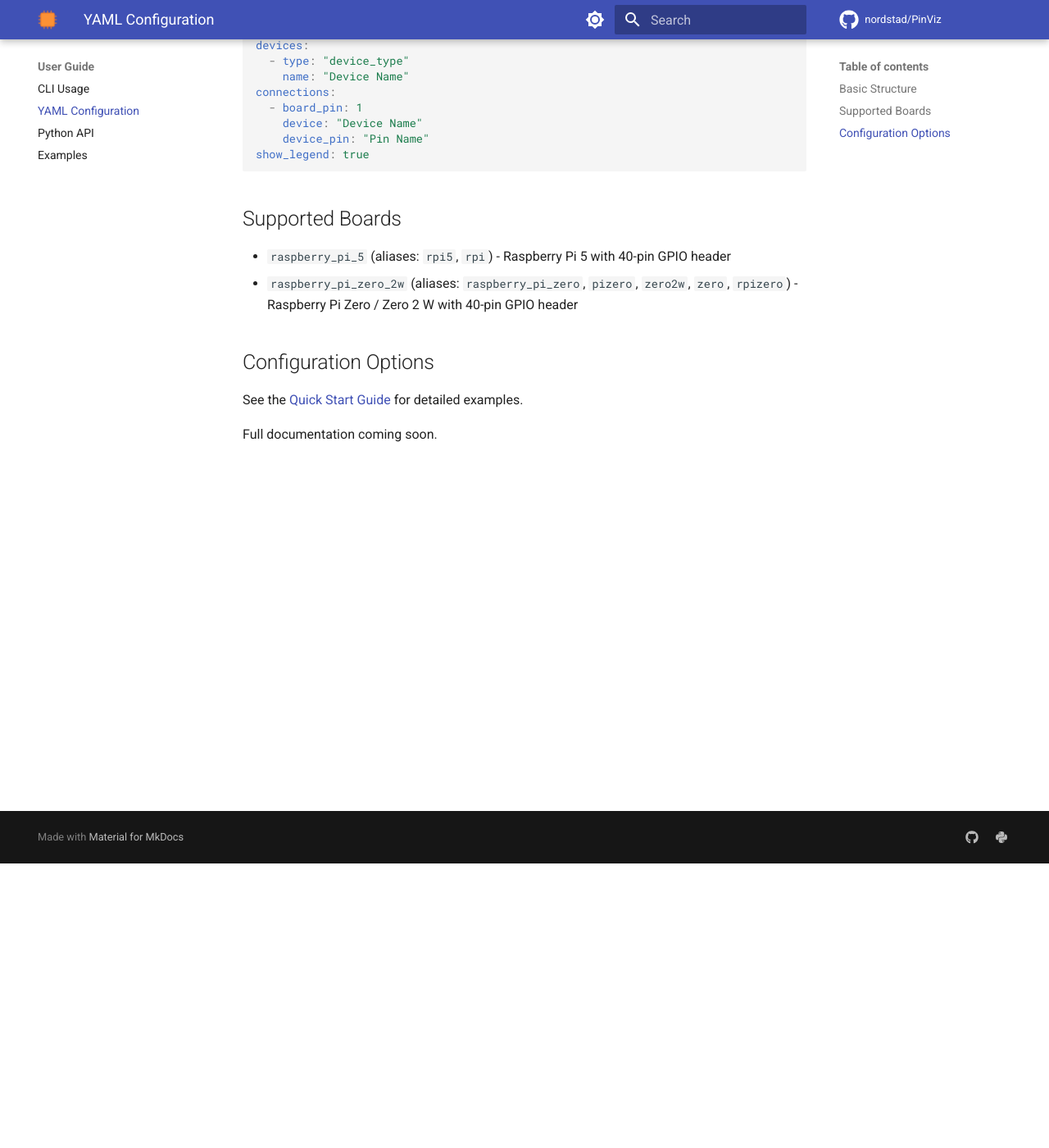
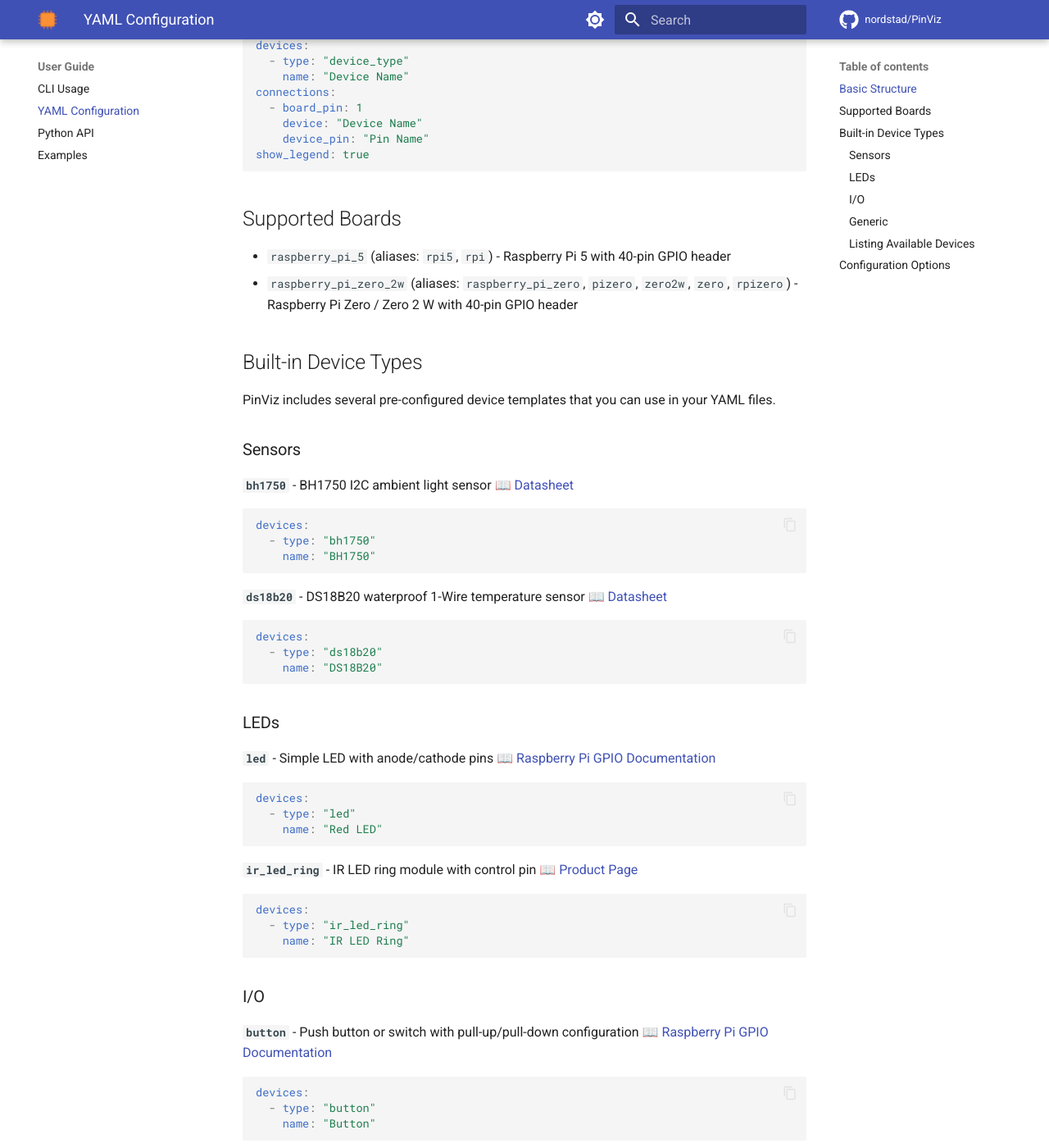
Before and after one commit to nordstad/PinViz, an MkDocs documentation site: the page built from docs/guide/yaml-config.md, in a window 1280 px wide and 1400 px high, scrolled down 347 px. Shown: the whole window at 82% size. Built offline with MkDocs 1.6.1 and Material for MkDocs 9.7.7, drawn with Linux system fonts in a browser that asks for light colours; comment, search, counter and statistics services are not loaded; some of the changed text lies outside the part shown.

Commit message:
Add documentation links to all built-in device types (#27)
* Add documentation links to all built-in device types

Added URL field to device registry and documentation links for all built-in
devices. Users can now easily access datasheets, product pages, and protocol
documentation directly from CLI output and documentation.

Changes:
- Added `url` field to DeviceTemplate dataclass
- Added documentation URLs to all device registrations:
  - BH1750: Mouser datasheet
  - DS18B20: Analog Devices datasheet
  - IR LED Ring: Electrokit product page
  - LED/Button: Raspberry Pi GPIO docs
  - I2C/SPI: Raspberry Pi protocol docs
- Updated CLI `list` command to display URLs with book emoji
- Enhanced README.md with categorized device links
- Expanded docs/guide/yaml-config.md with device documentation section
- Added 6 comprehensive tests for URL functionality

All 331 tests passing.

🤖 Generated with [Claude Code](https://claude.com/claude-code)

Co-Authored-By: Claude <noreply@anthropic.com>

* Fix ruff linting error: break long line in test

Breaking line 309 in test_registry_all_devices_have_urls() to comply with
100 character line length limit.

🤖 Generated with [Claude Code](https://claude.com/claude-code)

Co-Authored-By: Claude <noreply@anthropic.com>

* Fix CodeQL security alerts: use proper URL parsing

Fixed 5 high-severity security vulnerabilities detected by CodeQL:
- 'Incomplete URL substring sanitization'

Changed URL validation in tests from unsafe substring checks to proper
URL parsing using urllib.parse.urlparse(). Now validates the actual
hostname (netloc) instead of checking if domain appears anywhere in URL.

This prevents false positives from URLs like:
- https://evil.com/mouser.com (would pass old check)
- https://mouser.com.evil.com (would pass old check)

Security improvements:
- Added urllib.parse import
- Use urlparse() to extract hostname
- Validate parsed.netloc matches expected domain
- Maintains path validation where appropriate

All 331 tests passing.

🤖 Generated with [Claude Code](https://claude.com/claude-code)

Co-Authored-By: Claude <noreply@anthropic.com>

---------

Co-authored-by: Claude <noreply@anthropic.com>

````diff
--- a/docs/guide/yaml-config.md
+++ b/docs/guide/yaml-config.md
@@ -22,6 +22,89 @@ show_legend: true
 - `raspberry_pi_5` (aliases: `rpi5`, `rpi`) - Raspberry Pi 5 with 40-pin GPIO header
 - `raspberry_pi_zero_2w` (aliases: `raspberry_pi_zero`, `pizero`, `zero2w`, `zero`, `rpizero`) - Raspberry Pi Zero / Zero 2 W with 40-pin GPIO header
 
+## Built-in Device Types
+
+PinViz includes several pre-configured device templates that you can use in your YAML files.
+
+### Sensors
+
+**`bh1750`** - BH1750 I2C ambient light sensor
+📖 [Datasheet](https://www.mouser.com/datasheet/2/348/bh1750fvi-e-186247.pdf)
+
+```yaml
+devices:
+  - type: "bh1750"
+    name: "BH1750"
+```
+
+**`ds18b20`** - DS18B20 waterproof 1-Wire temperature sensor
+📖 [Datasheet](https://www.analog.com/media/en/technical-documentation/data-sheets/DS18B20.pdf)
+
+```yaml
+devices:
+  - type: "ds18b20"
+    name: "DS18B20"
+```
+
+### LEDs
+
+**`led`** - Simple LED with anode/cathode pins
+📖 [Raspberry Pi GPIO Documentation](https://www.raspberrypi.com/documentation/computers/raspberry-pi.html#gpio-and-the-40-pin-header)
+
+```yaml
+devices:
+  - type: "led"
+    name: "Red LED"
+```
+
+**`ir_led_ring`** - IR LED ring module with control pin
+📖 [Product Page](https://www.electrokit.com/led-ring-for-raspberry-pi-kamera-ir-leds)
+
+```yaml
+devices:
+  - type: "ir_led_ring"
+    name: "IR LED Ring"
+```
+
+### I/O
+
+**`button`** - Push button or switch with pull-up/pull-down configuration
+📖 [Raspberry Pi GPIO Documentation](https://www.raspberrypi.com/documentation/computers/raspberry-pi.html#gpio-and-the-40-pin-header)
+
+```yaml
+devices:
+  - type: "button"
+    name: "Button"
+```
+
+### Generic
+
+**`i2c_device`** - Generic I2C device with standard pinout
+📖 [Raspberry Pi I2C Documentation](https://www.raspberrypi.com/documentation/computers/raspberry-pi.html#i2c)
+
+```yaml
+devices:
+  - type: "i2c_device"
+    name: "My I2C Device"
+```
+
+**`spi_device`** - Generic SPI device with standard pinout
+📖 [Raspberry Pi SPI Documentation](https://www.raspberrypi.com/documentation/computers/raspberry-pi.html#spi)
+
+```yaml
+devices:
+  - type: "spi_device"
+    name: "My SPI Device"
+```
+
+### Listing Available Devices
+
+To see all available device types with their documentation links, run:
+
+```bash
+pinviz list
+```
+
 ## Configuration Options
 
 See the [Quick Start Guide](../getting-started/quickstart.md) for detailed examples.
````
Also changed, not shown: README.md (+16 -6 lines), 7 other files.
